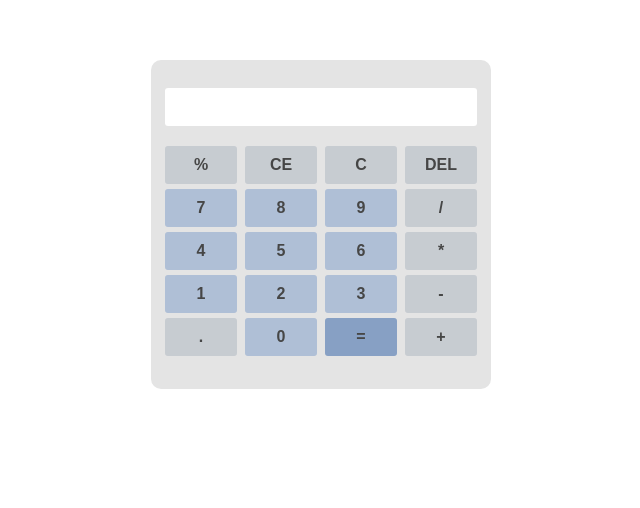
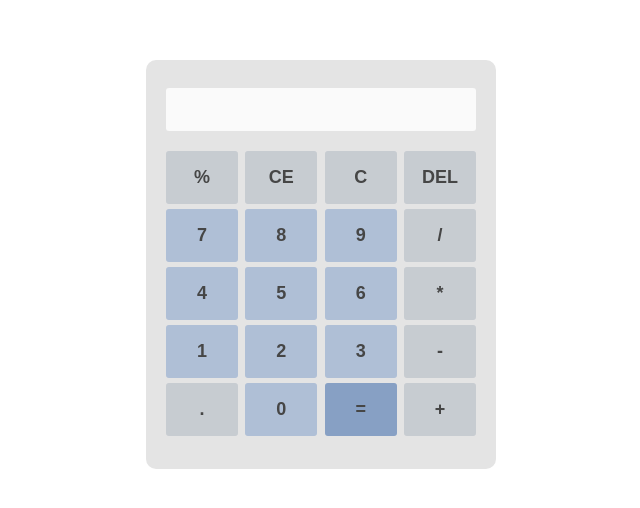
Before and after one commit to oliverids/simple-calculator, a plain HTML site: page index.html in a window 1280 px wide. Shown: the whole page, without its empty margins (319-959 px from the left). Drawn offline with Linux system fonts and the light colour scheme.

Commit message:
css changes

```diff
--- a/index.html
+++ b/index.html
@@ -25,7 +25,7 @@
             <input type="button" value="4" id="numero">
             <input type="button" value="5" id="numero">
             <input type="button" value="6" id="numero">
-            <input type="button" value="x">
+            <input type="button" value="*">
             <input type="button" value="1" id="numero">
             <input type="button" value="2" id="numero">
             <input type="button" value="3" id="numero">
--- a/script.js
+++ b/script.js
@@ -36,11 +36,10 @@ apaga.forEach(e => {
 // OPERAÇOES
 const soma = document.querySelector('input[value="+"]'),
     subt = document.querySelector('input[value="-"]'),
-    times = document.querySelector('input[value="x"]'),
+    times = document.querySelector('input[value="*"]'),
     porc = document.querySelector('input[value="%"]'),
     divi = document.querySelector('input[value="/"]'),
     operacoes = [soma, subt, times, divi, porc];
-    times.value = '*';
 
 operacoes.forEach(e => {
     e.addEventListener('click', Conta);
--- a/style.scss
+++ b/style.scss
@@ -4,16 +4,16 @@
 
 input[type="button"] {
     cursor: pointer;
-    font-size: 16px;
+    font-size: 18px;
     color: #464646;
     font-weight: bold;
     text-align: center;
 }
 
 .calc {
-    max-width: 340px;
+    max-width: 350px;
     margin: 60px auto 0 auto;
-    padding: 28px 14px;
+    padding: 28px 20px;
     background: #e4e4e4;
     border-radius: 10px;
 
@@ -23,7 +23,8 @@ input[type="button"] {
         border-radius: 3px;
         padding: 10px 8px;
         margin-bottom: 20px;
-        font-size: 16px;
+        font-size: 20px;
+        background: #fafafa;
         color: #464646;
         font-weight: bold;
     }
@@ -39,7 +40,7 @@ input[type="button"] {
             border: none;
             border-radius: 3px;
             width: 72px;
-            padding: 10px 0;
+            padding: 16px 0;
             margin-bottom: 5px;
         }
         input:active {
```
Also changed, not shown: style.css, 1 other file.
